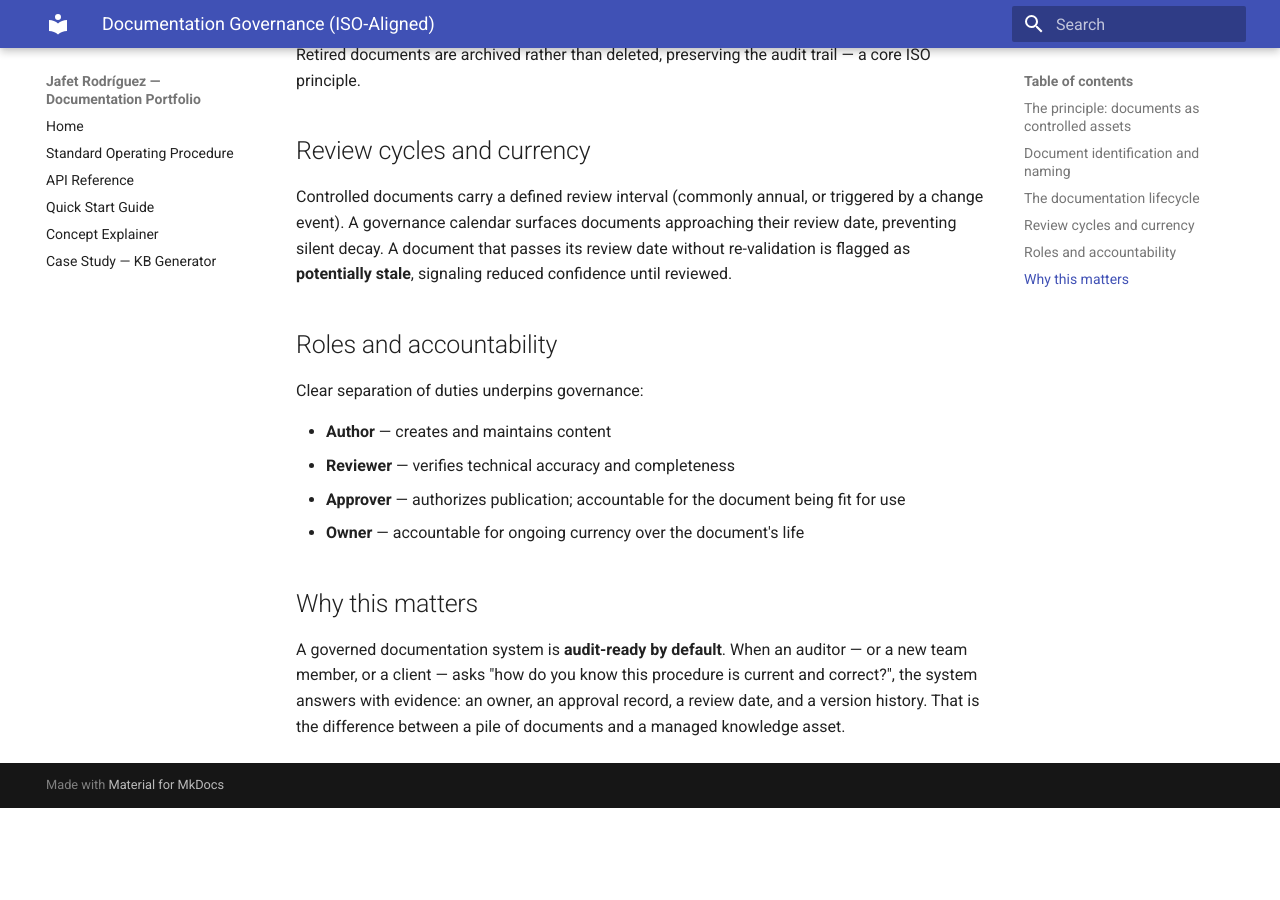
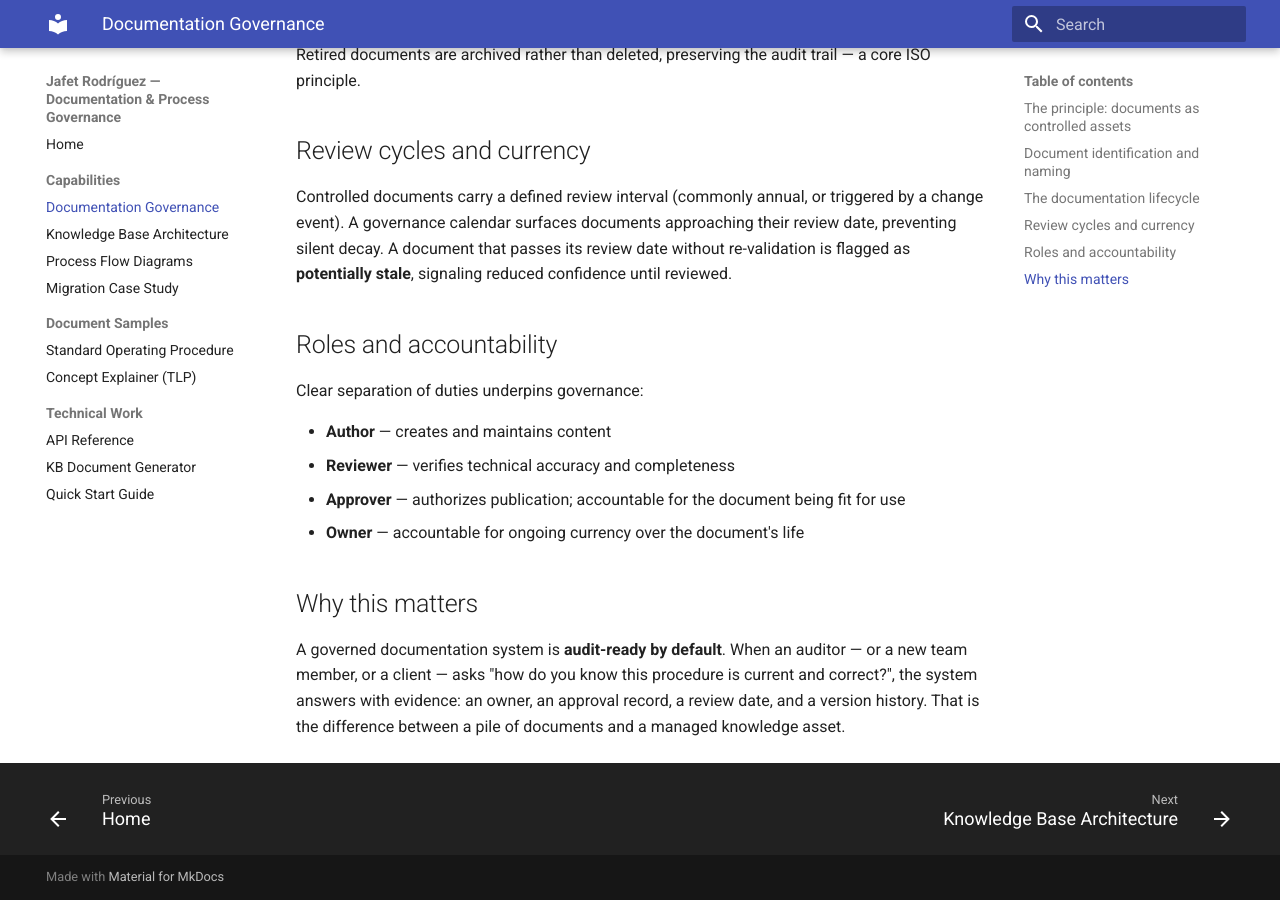
Before and after one commit to JafetRodri/docs-portfolio, an MkDocs documentation site: the page built from docs/iso-governance.md, in a window 1280 px wide and 900 px high, scrolled down 1563 px. Built offline with MkDocs 1.6.1 and Material for MkDocs 9.7.7, drawn with Linux system fonts in a browser that asks for light colours; before the commit the page ends 2371 px from its top, so only the background shows below that.

Commit message:
Add files via upload

```diff
--- a/mkdocs.yml
+++ b/mkdocs.yml
@@ -1,5 +1,5 @@
-site_name: Jafet Rodríguez — Documentation Portfolio
-site_description: Technical documentation samples, references, and case studies.
+site_name: Jafet Rodríguez — Documentation & Process Governance
+site_description: Documentation governance, knowledge base architecture, and technical writing portfolio.
 
 theme:
   name: material
@@ -15,11 +15,18 @@ theme:
 
 nav:
   - Home: index.md
-  - Standard Operating Procedure: sop.md
-  - API Reference: api.md
-  - Quick Start Guide: quickstart.md
-  - Concept Explainer: tlp.md
-  - Case Study — KB Generator: kb-generator.md
+  - Capabilities:
+    - Documentation Governance: iso-governance.md
+    - Knowledge Base Architecture: kb-architecture.md
+    - Process Flow Diagrams: process-flow.md
+    - Migration Case Study: migration-case-study.md
+  - Document Samples:
+    - Standard Operating Procedure: sop.md
+    - Concept Explainer (TLP): tlp.md
+  - Technical Work:
+    - API Reference: api.md
+    - KB Document Generator: kb-generator.md
+    - Quick Start Guide: quickstart.md
 
 markdown_extensions:
   - admonition
@@ -29,7 +36,11 @@ markdown_extensions:
   - pymdownx.highlight:
       anchor_linenums: true
   - pymdownx.inlinehilite
-  - pymdownx.superfences
   - pymdownx.snippets
+  - pymdownx.superfences:
+      custom_fences:
+        - name: mermaid
+          class: mermaid
+          format: !!python/name:pymdownx.superfences.fence_code_format
   - toc:
       permalink: true
```
